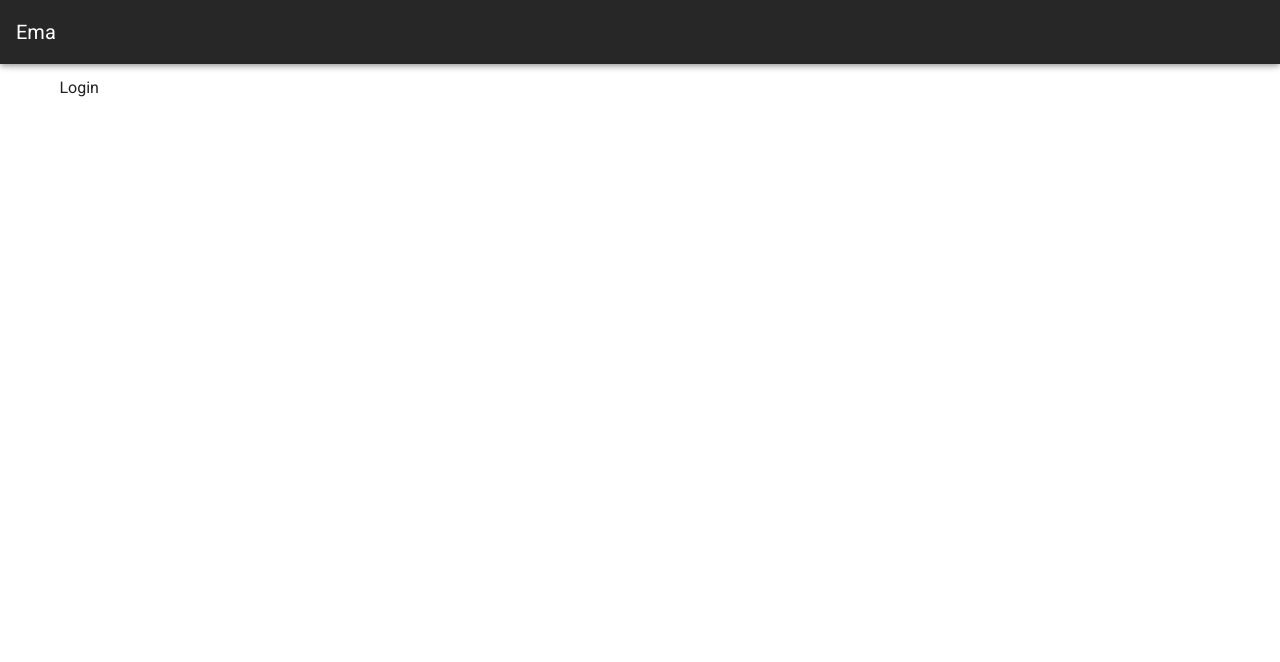
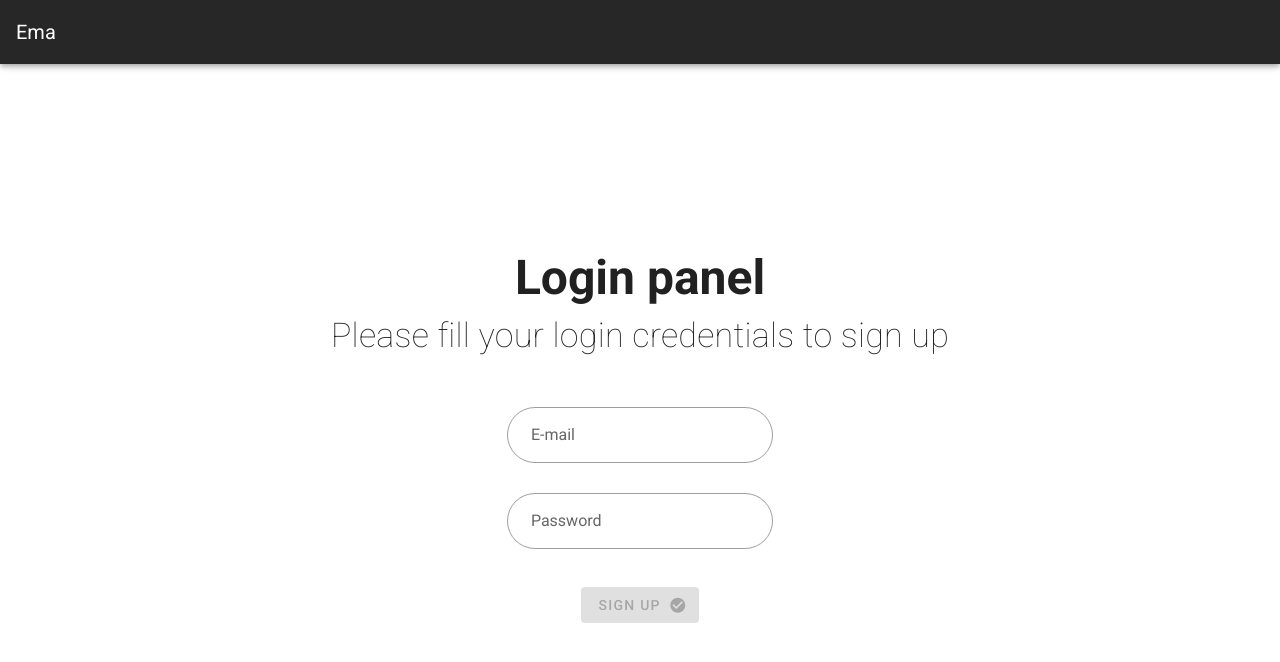
Before and after one commit to krisko4/Mithril, a Vue app in the folder frontend/: page /login in a window 1280 px wide. Shown: the top 662 px of the page. Built offline with nearby package versions, Linux system fonts and the light colour scheme; what v-mask, vue-debounce, vue-toast-notification would draw is missing.

Commit message:
Simple LoginComponent created

```diff
--- a/frontend/src/components/Login/LoginComponent.vue
+++ b/frontend/src/components/Login/LoginComponent.vue
@@ -1,10 +1,104 @@
 <template>
-<v-container>Login</v-container>
+    <v-container fill-height>
+<v-container>
+    <v-row class="text-center">
+        <v-col class="mb-4">
+            <h1 class="display-2 font-weight-bold mb-3">
+                Login panel
+            </h1>
+            <h2 class="display-1 font-weight-thin mb-3">
+                Please fill your login credentials to sign up
+            </h2>
+        </v-col>
+    </v-row>
+    <v-row justify="center">
+    <v-col cols="6">
+    <v-form v-model="valid" class="login" @submit.prevent="validateLogin">
+            <v-row justify="center" >
+                <v-col cols="6">
+                    <v-text-field
+                        type="email"
+                        :rules="emailRules"
+                        outlined
+                        clearable
+                        rounded
+                        label="E-mail"
+                        error-count="1"
+                        required
+                        v-model="email">
+
+                    </v-text-field>
+                    <v-text-field
+                        type="password"
+                        :rules="passwordRules"
+                        outlined
+                        clearable
+                        rounded
+                        label="Password"
+                        error-count="5"
+                        required
+                        v-model="password"
+                    >
+                    </v-text-field>
+
+
+                </v-col>
+            </v-row>
+    </v-form>
+    </v-col>
+    </v-row>
+    <v-row justify="center" class="mt-2">
+        <transition name="fade">
+            <v-btn color="primary" @click="validateLogin" :disabled="!buttonEnabled" medium>Sign up
+                <v-icon dark right>mdi-checkbox-marked-circle</v-icon>
+            </v-btn>
+        </transition>
+    </v-row>
+</v-container>
+    </v-container>
 </template>
 
 <script>
 export default {
-    name: "LoginComponent"
+    name: "LoginComponent",
+
+    data(){
+        return{
+            email: '',
+            password: '',
+            buttonEnabled: false,
+            valid: false,
+            emailRules: [
+                v => !!v || "Please enter your e-mail.",
+                v => /.+@.+/.test(v) || 'Correct e-mail example: example@example.com'
+            ],
+            passwordRules: [
+                v => !!v || "Please enter your password.",
+                v => (v && v.length >= 8) || ("Your password should contain at least 8 digits."),
+                v => /(?=.*[A-Z])/.test(v) || "Your password should contain at least one capital letter.",
+                v => /(?=.*\d)/.test(v) || "Your password should contain at least one number.",
+                v => /([!@$%])/.test(v) || "Your password should contain at least one special sign (!@$%).",
+
+
+            ],
+
+        }
+    },
+    methods : {
+        validateLogin(){
+
+        },
+        showButton() {
+            this.buttonEnabled = this.valid;
+        },
+    },
+    watch: {
+        valid() {
+            console.log(this.valid)
+            setTimeout(this.showButton, 200);
+            this.$emit('validCheck', this.valid)
+        }
+    },
 }
 </script>
 
```
